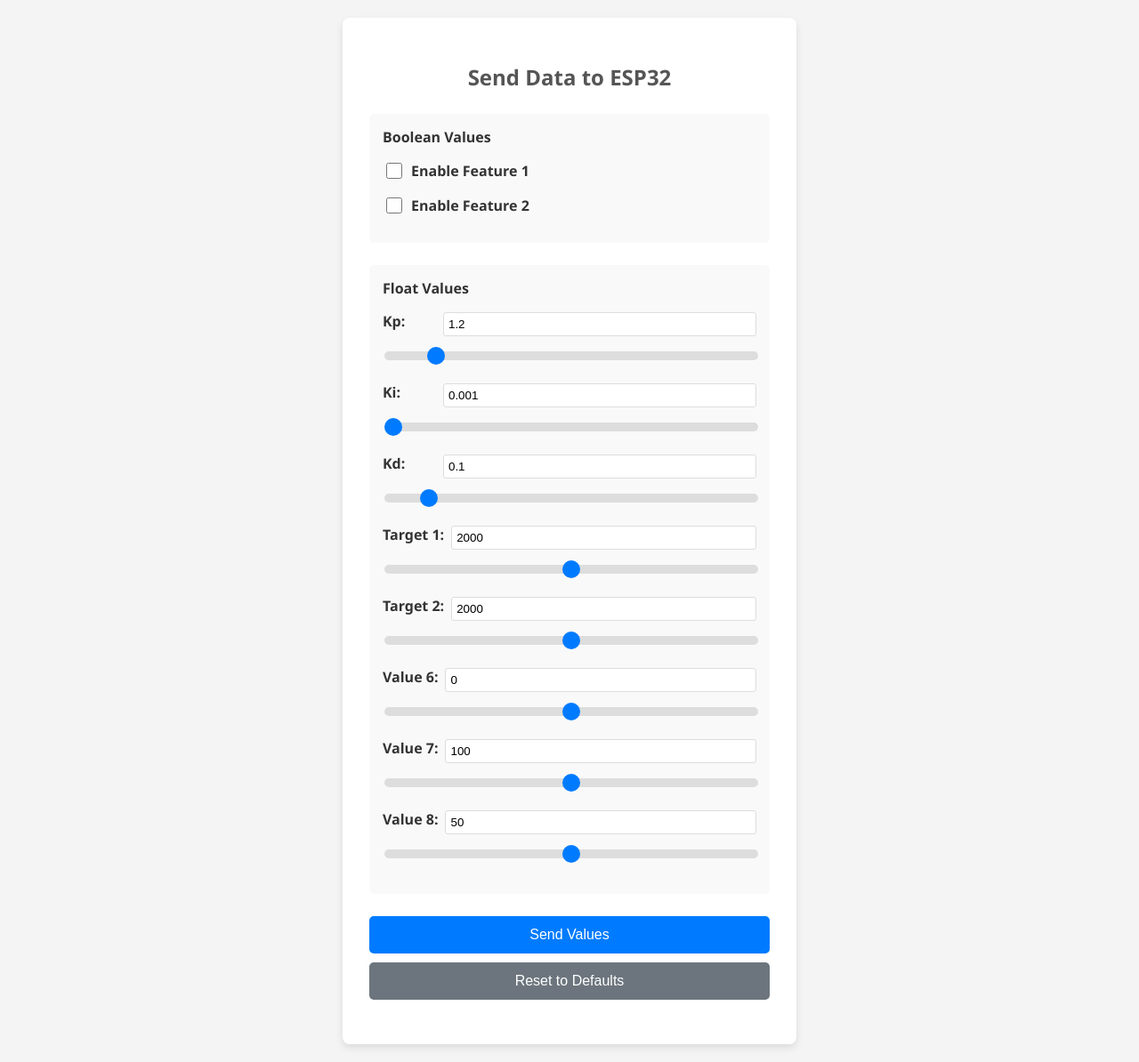
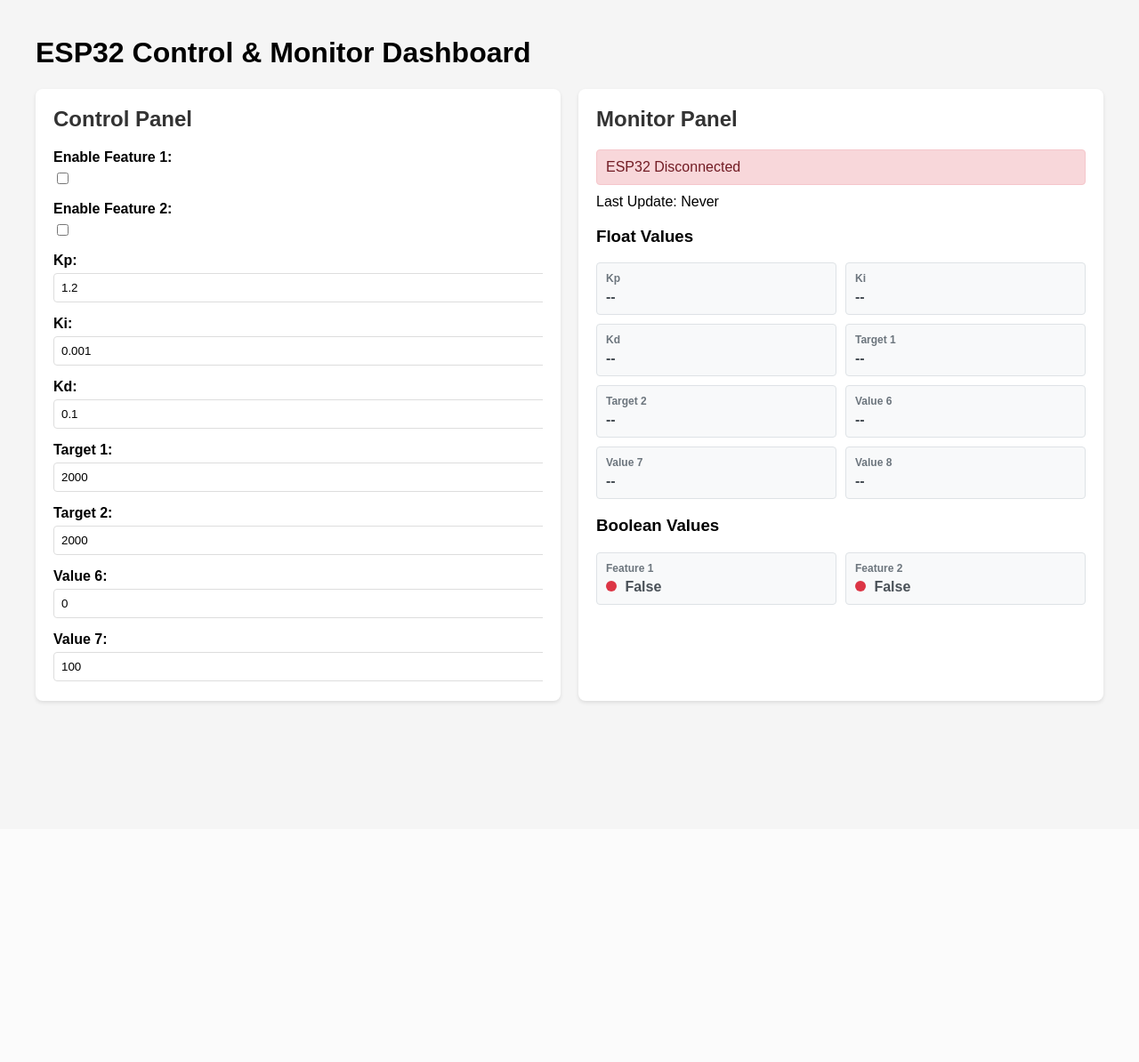
Before and after one commit to lucasgmf/scara-server, a Flask app: page / in a window 1280 px wide. Shown: the whole page at 89% size. After the commit the page ends 791 px from the top, so only its background shows below. Run offline with Flask 3, Linux system fonts and the light colour scheme; some libraries are stand-ins or nearby versions.

Commit message:
updated gui with monitoring

```diff
--- a/pc-client/templates/index.html
+++ b/pc-client/templates/index.html
@@ -3,185 +3,276 @@
 <head>
     <meta charset="UTF-8">
     <meta name="viewport" content="width=device-width, initial-scale=1.0">
-    <title>Interactive Data Sender</title>
+    <title>ESP32 Control & Monitor</title>
+    <script src="https://cdnjs.cloudflare.com/ajax/libs/socket.io/4.0.1/socket.io.js"></script>
     <style>
         body {
-            font-family: 'Segoe UI', Tahoma, Geneva, Verdana, sans-serif;
-            display: flex;
-            justify-content: center;
-            align-items: center;
-            min-height: 100vh;
-            margin: 0;
-            background-color: #f4f4f4;
-            color: #333;
+            font-family: Arial, sans-serif;
+            max-width: 1200px;
+            margin: 0 auto;
             padding: 20px;
+            background-color: #f5f5f5;
         }
         .container {
-            width: 450px;
-            padding: 30px;
-            background-color: #fff;
-            border-radius: 8px;
-            box-shadow: 0 4px 8px rgba(0, 0, 0, 0.1);
-        }
-        h2 {
-            text-align: center;
-            margin-bottom: 25px;
-            color: #555;
+            display: grid;
+            grid-template-columns: 1fr 1fr;
+            gap: 20px;
         }
         .section {
-            margin-bottom: 25px;
-            padding: 15px;
-            background-color: #f9f9f9;
-            border-radius: 5px;
+            background: white;
+            padding: 20px;
+            border-radius: 8px;
+            box-shadow: 0 2px 4px rgba(0,0,0,0.1);
         }
-        .section h3 {
+        .section h2 {
+            color: #333;
             margin-top: 0;
-            margin-bottom: 15px;
-            color: #333;
-            font-size: 16px;
         }
-        .boolean-container {
+        .form-group {
             margin-bottom: 15px;
         }
-        .boolean-container label {
-            display: flex;
-            align-items: center;
-            font-weight: 600;
-            cursor: pointer;
+        label {
+            display: block;
+            margin-bottom: 5px;
+            font-weight: bold;
         }
-        .boolean-container input[type="checkbox"] {
-            margin-right: 10px;
-            width: 18px;
-            height: 18px;
-            cursor: pointer;
+        input[type="number"], input[type="checkbox"] {
+            width: 100%;
+            padding: 8px;
+            border: 1px solid #ddd;
+            border-radius: 4px;
         }
-        .slider-container {
-            margin-bottom: 20px;
+        input[type="checkbox"] {
+            width: auto;
         }
-        .slider-container label {
-            display: block;
-            margin-bottom: 8px;
-            font-weight: 600;
-        }
-        .slider-container input[type="range"] {
-            width: 100%;
-            -webkit-appearance: none;
-            height: 10px;
-            border-radius: 5px;
-            background: #ddd;
-            outline: none;
-            -webkit-transition: .2s;
-            transition: opacity .2s;
-        }
-        .slider-container input[type="range"]::-webkit-slider-thumb {
-            -webkit-appearance: none;
-            appearance: none;
-            width: 20px;
-            height: 20px;
-            border-radius: 50%;
-            background: #007bff;
-            cursor: pointer;
-        }
-        .slider-container input[type="range"]::-moz-range-thumb {
-            width: 20px;
-            height: 20px;
-            border-radius: 50%;
-            background: #007bff;
-            cursor: pointer;
-        }
-        .slider-container span {
-            font-weight: bold;
-            color: #007bff;
-        }
-        .input-row {
-            display: flex;
-            align-items: center;
-            margin-bottom: 8px;
-        }
-        .input-row label {
-            margin-right: 8px;
-            min-width: 60px;
-        }
-        .input-row input[type="number"] {
-            flex: 1;
-            padding: 5px;
-            border: 1px solid #ddd;
-            border-radius: 3px;
-        }
-        button[type="submit"] {
-            width: 100%;
-            padding: 12px;
-            border: none;
-            border-radius: 5px;
+        button {
             background-color: #007bff;
             color: white;
+            padding: 10px 20px;
+            border: none;
+            border-radius: 4px;
+            cursor: pointer;
             font-size: 16px;
-            cursor: pointer;
-            transition: background-color 0.3s ease;
+            margin-right: 10px;
             margin-bottom: 10px;
         }
-        button[type="submit"]:hover {
+        button:hover {
             background-color: #0056b3;
         }
-        button[type="button"] {
-            width: 100%;
-            padding: 12px;
-            border: none;
-            border-radius: 5px;
+        button.reset {
             background-color: #6c757d;
-            color: white;
-            font-size: 16px;
-            cursor: pointer;
-            transition: background-color 0.3s ease;
         }
-        button[type="button"]:hover {
+        button.reset:hover {
             background-color: #545b62;
         }
-        #status {
-            text-align: center;
-            margin-top: 20px;
-            color: #28a745;
+        .status {
+            padding: 10px;
+            border-radius: 4px;
+            margin: 10px 0;
+        }
+        .status.connected {
+            background-color: #d4edda;
+            color: #155724;
+            border: 1px solid #c3e6cb;
+        }
+        .status.disconnected {
+            background-color: #f8d7da;
+            color: #721c24;
+            border: 1px solid #f5c6cb;
+        }
+        .monitor-grid {
+            display: grid;
+            grid-template-columns: repeat(auto-fit, minmax(200px, 1fr));
+            gap: 10px;
+            margin-top: 15px;
+        }
+        .monitor-item {
+            background-color: #f8f9fa;
+            padding: 10px;
+            border-radius: 4px;
+            border: 1px solid #dee2e6;
+        }
+        .monitor-item label {
+            font-size: 12px;
+            color: #6c757d;
+            margin-bottom: 5px;
+        }
+        .monitor-item .value {
+            font-size: 16px;
+            font-weight: bold;
+            color: #495057;
+        }
+        .boolean-indicator {
+            display: inline-block;
+            width: 12px;
+            height: 12px;
+            border-radius: 50%;
+            margin-right: 5px;
+        }
+        .boolean-true {
+            background-color: #28a745;
+        }
+        .boolean-false {
+            background-color: #dc3545;
+        }
+        .control-section {
+            max-height: 600px;
+            overflow-y: auto;
+        }
+        .alert {
+            padding: 10px;
+            margin: 10px 0;
+            border-radius: 4px;
+        }
+        .alert-success {
+            background-color: #d4edda;
+            color: #155724;
+            border: 1px solid #c3e6cb;
+        }
+        .alert-error {
+            background-color: #f8d7da;
+            color: #721c24;
+            border: 1px solid #f5c6cb;
+        }
+        @media (max-width: 768px) {
+            .container {
+                grid-template-columns: 1fr;
+            }
         }
     </style>
+</head>
+<body>
+    <h1>ESP32 Control & Monitor Dashboard</h1>
+
+    <div class="container">
+        <!-- Control Section -->
+        <div class="section">
+            <h2>Control Panel</h2>
+            <div class="control-section">
+                <form id="controlForm">
+                    <div class="form-group">
+                        <label for="bool1">Enable Feature 1:</label>
+                        <input type="checkbox" id="bool1" name="bool1">
+                    </div>
+                    <div class="form-group">
+                        <label for="bool2">Enable Feature 2:</label>
+                        <input type="checkbox" id="bool2" name="bool2">
+                    </div>
+
+                    <div class="form-group">
+                        <label for="float1">Kp:</label>
+                        <input type="number" id="float1" name="float1" step="0.01" value="1.2" min="0" max="10">
+                    </div>
+                    <div class="form-group">
+                        <label for="float2">Ki:</label>
+                        <input type="number" id="float2" name="float2" step="0.001" value="0.001" min="0" max="1">
+                    </div>
+                    <div class="form-group">
+                        <label for="float3">Kd:</label>
+                        <input type="number" id="float3" name="float3" step="0.001" value="0.1" min="0" max="1">
+                    </div>
+                    <div class="form-group">
+                        <label for="float4">Target 1:</label>
+                        <input type="number" id="float4" name="float4" step="1" value="2000" min="1000" max="3000">
+                    </div>
+                    <div class="form-group">
+                        <label for="float5">Target 2:</label>
+                        <input type="number" id="float5" name="float5" step="1" value="2000" min="1000" max="3000">
+                    </div>
+                    <div class="form-group">
+                        <label for="float6">Value 6:</label>
+                        <input type="number" id="float6" name="float6" step="0.1" value="0.0" min="-100" max="100">
+                    </div>
+                    <div class="form-group">
+                        <label for="float7">Value 7:</label>
+                        <input type="number" id="float7" name="float7" step="0.1" value="100.0" min="0" max="200">
+                    </div>
+                    <div class="form-group">
+                        <label for="float8">Value 8:</label>
+                        <input type="number" id="float8" name="float8" step="0.1" value="50.0" min="0" max="100">
+                    </div>
+
+                    <button type="submit">Send to ESP32</button>
+                    <button type="button" class="reset" onclick="resetToDefaults()">Reset to Defaults</button>
+                </form>
+            </div>
+            <div id="sendStatus"></div>
+        </div>
+
+        <!-- Monitor Section -->
+        <div class="section">
+            <h2>Monitor Panel</h2>
+            <div id="connectionStatus" class="status disconnected">
+                ESP32 Disconnected
+            </div>
+            <div id="lastUpdate">Last Update: Never</div>
+
+            <h3>Float Values</h3>
+            <div class="monitor-grid" id="floatValues">
+                <div class="monitor-item">
+                    <label>Kp</label>
+                    <div class="value">--</div>
+                </div>
+                <div class="monitor-item">
+                    <label>Ki</label>
+                    <div class="value">--</div>
+                </div>
+                <div class="monitor-item">
+                    <label>Kd</label>
+                    <div class="value">--</div>
+                </div>
+                <div class="monitor-item">
+                    <label>Target 1</label>
+                    <div class="value">--</div>
+                </div>
+                <div class="monitor-item">
+                    <label>Target 2</label>
+                    <div class="value">--</div>
+                </div>
+                <div class="monitor-item">
+                    <label>Value 6</label>
+                    <div class="value">--</div>
+                </div>
+                <div class="monitor-item">
+                    <label>Value 7</label>
+                    <div class="value">--</div>
+                </div>
+                <div class="monitor-item">
+                    <label>Value 8</label>
+                    <div class="value">--</div>
+                </div>
+            </div>
+
+            <h3>Boolean Values</h3>
+            <div class="monitor-grid" id="booleanValues">
+                <div class="monitor-item">
+                    <label>Feature 1</label>
+                    <div class="value">
+                        <span class="boolean-indicator boolean-false"></span>
+                        False
+                    </div>
+                </div>
+                <div class="monitor-item">
+                    <label>Feature 2</label>
+                    <div class="value">
+                        <span class="boolean-indicator boolean-false"></span>
+                        False
+                    </div>
+                </div>
+            </div>
+        </div>
+    </div>
+
     <script>
-        function updateValue(sliderId, outputId) {
-            document.getElementById(outputId).innerText = document.getElementById(sliderId).value;
+        // Try to initialize Socket.IO, but don't break if it's not available
+        let socket;
+        try {
+            socket = io();
+        } catch (e) {
+            console.log('Socket.IO not available, monitoring disabled');
         }
 
-        function sendValues(event) {
-            event.preventDefault(); // Prevent form from reloading page
-            let formData = new FormData(document.getElementById("dataForm"));
-
-            // Add boolean values
-            formData.set("bool1", document.getElementById("bool1").checked ? "true" : "false");
-            formData.set("bool2", document.getElementById("bool2").checked ? "true" : "false");
-
-            fetch("/", {
-                method: "POST",
-                body: formData
-            })
-            .then(response => response.text())
-            .then(data => {
-                document.getElementById("status").innerText = "Values sent successfully!";
-                setTimeout(() => document.getElementById("status").innerText = "", 2000); // Clear message after 2 sec
-            })
-            .catch(error => {
-                console.error("Error:", error);
-                document.getElementById("status").innerText = "Error sending values.";
-                setTimeout(() => document.getElementById("status").innerText = "", 2000);
-            });
-        }
-
-        function syncInput(sliderId, inputId) {
-            const val = document.getElementById(sliderId).value;
-            document.getElementById(inputId).value = val;
-        }
-
-        function syncSlider(inputId, sliderId) {
-            const val = document.getElementById(inputId).value;
-            document.getElementById(sliderId).value = val;
-        }
-
+        // Default values
         const defaultValues = {
             bool1: false,
             bool2: false,
@@ -195,6 +286,46 @@
             float8: 50.0
         };
 
+        // Handle form submission
+        document.getElementById('controlForm').addEventListener('submit', async (e) => {
+            e.preventDefault();
+
+            const formData = new FormData();
+
+            // Add boolean values
+            formData.append("bool1", document.getElementById("bool1").checked ? "true" : "false");
+            formData.append("bool2", document.getElementById("bool2").checked ? "true" : "false");
+
+            // Add float values
+            for (let i = 1; i <= 8; i++) {
+                formData.append(`float${i}`, document.getElementById(`float${i}`).value);
+            }
+
+            try {
+                const response = await fetch('/', {
+                    method: 'POST',
+                    body: formData
+                });
+
+                const result = await response.text();
+                showStatus(result, 'success');
+            } catch (error) {
+                showStatus('Error: ' + error.message, 'error');
+            }
+        });
+
+        // Show status message
+        function showStatus(message, type) {
+            const statusElement = document.getElementById('sendStatus');
+            statusElement.className = `alert alert-${type}`;
+            statusElement.textContent = message;
+            setTimeout(() => {
+                statusElement.textContent = '';
+                statusElement.className = '';
+            }, 3000);
+        }
+
+        // Reset to defaults
         function resetToDefaults() {
             for (const [id, value] of Object.entries(defaultValues)) {
                 const element = document.getElementById(id);
@@ -202,117 +333,81 @@
                     element.checked = value;
                 } else {
                     element.value = value;
-                    // Update corresponding slider if it exists
-                    const sliderId = 'slider' + id.slice(-1);
-                    const slider = document.getElementById(sliderId);
-                    if (slider) {
-                        slider.value = value;
-                    }
                 }
             }
         }
 
-        // Initialize sliders on page load
-        window.onload = function() {
-            resetToDefaults();
-        };
+        // Initialize with default values
+        resetToDefaults();
+
+        // Handle monitoring data updates (if Socket.IO is available)
+        if (socket) {
+            socket.on('monitor_update', (data) => {
+                updateMonitorDisplay(data);
+            });
+
+            socket.on('connect', () => {
+                console.log('Connected to monitoring server');
+            });
+
+            socket.on('disconnect', () => {
+                console.log('Disconnected from monitoring server');
+                const statusElement = document.getElementById('connectionStatus');
+                statusElement.className = 'status disconnected';
+                statusElement.textContent = 'ESP32 Disconnected';
+            });
+        }
+
+        function updateMonitorDisplay(data) {
+            // Update connection status
+            const statusElement = document.getElementById('connectionStatus');
+            if (data.connected) {
+                statusElement.className = 'status connected';
+                statusElement.textContent = 'ESP32 Connected';
+            } else {
+                statusElement.className = 'status disconnected';
+                statusElement.textContent = 'ESP32 Disconnected';
+            }
+
+            // Update timestamp
+            document.getElementById('lastUpdate').textContent =
+                'Last Update: ' + new Date(data.timestamp * 1000).toLocaleTimeString();
+
+            // Update float values
+            if (data.floats && data.floats.length >= 8) {
+                const floatLabels = ['Kp', 'Ki', 'Kd', 'Target 1', 'Target 2', 'Value 6', 'Value 7', 'Value 8'];
+                const floatContainer = document.getElementById('floatValues');
+                floatContainer.innerHTML = '';
+                data.floats.forEach((value, index) => {
+                    const div = document.createElement('div');
+                    div.className = 'monitor-item';
+                    div.innerHTML = `
+                        <label>${floatLabels[index] || `Float ${index + 1}`}</label>
+                        <div class="value">${value.toFixed(3)}</div>
+                    `;
+                    floatContainer.appendChild(div);
+                });
+            }
+
+            // Update boolean values
+            if (data.booleans && data.booleans.length >= 2) {
+                const boolLabels = ['Feature 1', 'Feature 2'];
+                const boolContainer = document.getElementById('booleanValues');
+                boolContainer.innerHTML = '';
+                data.booleans.forEach((value, index) => {
+                    const div = document.createElement('div');
+                    div.className = 'monitor-item';
+                    div.innerHTML = `
+                        <label>${boolLabels[index] || `Boolean ${index + 1}`}</label>
+                        <div class="value">
+                            <span class="boolean-indicator ${value ? 'boolean-true' : 'boolean-false'}"></span>
+                            ${value ? 'True' : 'False'}
+                        </div>
+                    `;
+                    boolContainer.appendChild(div);
+                });
+            }
+        }
     </script>
-</head>
-<body>
-    <div class="container">
-        <h2>Send Data to ESP32</h2>
-        <form id="dataForm" onsubmit="sendValues(event)">
-
-            <!-- Boolean Section -->
-            <div class="section">
-                <h3>Boolean Values</h3>
-                <div class="boolean-container">
-                    <label>
-                        <input type="checkbox" id="bool1" name="bool1">
-                        Enable Feature 1
-                    </label>
-                </div>
-                <div class="boolean-container">
-                    <label>
-                        <input type="checkbox" id="bool2" name="bool2">
-                        Enable Feature 2
-                    </label>
-                </div>
-            </div>
-
-            <!-- Float Section -->
-            <div class="section">
-                <h3>Float Values</h3>
-
-                <div class="slider-container">
-                    <div class="input-row">
-                        <label for="float1">Kp:</label>
-                        <input type="number" id="float1" name="float1" min="0" max="10" value="1.2" step="0.01" oninput="syncSlider('float1', 'slider1')">
-                    </div>
-                    <input type="range" id="slider1" min="0" max="10" value="1.2" step="0.01" oninput="syncInput('slider1', 'float1')">
-                </div>
-
-                <div class="slider-container">
-                    <div class="input-row">
-                        <label for="float2">Ki:</label>
-                        <input type="number" id="float2" name="float2" min="0" max="1" value="0.001" step="0.001" oninput="syncSlider('float2', 'slider2')">
-                    </div>
-                    <input type="range" id="slider2" min="0" max="1" value="0.001" step="0.001" oninput="syncInput('slider2', 'float2')">
-                </div>
-
-                <div class="slider-container">
-                    <div class="input-row">
-                        <label for="float3">Kd:</label>
-                        <input type="number" id="float3" name="float3" min="0" max="1" value="0.1" step="0.001" oninput="syncSlider('float3', 'slider3')">
-                    </div>
-                    <input type="range" id="slider3" min="0" max="1" value="0.1" step="0.001" oninput="syncInput('slider3', 'float3')">
-                </div>
-
-                <div class="slider-container">
-                    <div class="input-row">
-                        <label for="float4">Target 1:</label>
-                        <input type="number" id="float4" name="float4" min="1000" max="3000" value="2000" step="1" oninput="syncSlider('float4', 'slider4')">
-                    </div>
-                    <input type="range" id="slider4" min="1000" max="3000" value="2000" step="1" oninput="syncInput('slider4', 'float4')">
-                </div>
-
-                <div class="slider-container">
-                    <div class="input-row">
-                        <label for="float5">Target 2:</label>
-                        <input type="number" id="float5" name="float5" min="1000" max="3000" value="2000" step="1" oninput="syncSlider('float5', 'slider5')">
-                    </div>
-                    <input type="range" id="slider5" min="1000" max="3000" value="2000" step="1" oninput="syncInput('slider5', 'float5')">
-                </div>
-
-                <div class="slider-container">
-                    <div class="input-row">
-                        <label for="float6">Value 6:</label>
-                        <input type="number" id="float6" name="float6" min="-100" max="100" value="0.0" step="0.1" oninput="syncSlider('float6', 'slider6')">
-                    </div>
-                    <input type="range" id="slider6" min="-100" max="100" value="0.0" step="0.1" oninput="syncInput('slider6', 'float6')">
-                </div>
-
-                <div class="slider-container">
-                    <div class="input-row">
-                        <label for="float7">Value 7:</label>
-                        <input type="number" id="float7" name="float7" min="0" max="200" value="100.0" step="0.1" oninput="syncSlider('float7', 'slider7')">
-                    </div>
-                    <input type="range" id="slider7" min="0" max="200" value="100.0" step="0.1" oninput="syncInput('slider7', 'float7')">
-                </div>
-
-                <div class="slider-container">
-                    <div class="input-row">
-                        <label for="float8">Value 8:</label>
-                        <input type="number" id="float8" name="float8" min="0" max="100" value="50.0" step="0.1" oninput="syncSlider('float8', 'slider8')">
-                    </div>
-                    <input type="range" id="slider8" min="0" max="100" value="50.0" step="0.1" oninput="syncInput('slider8', 'float8')">
-                </div>
-            </div>
-
-            <button type="submit">Send Values</button>
-            <button type="button" onclick="resetToDefaults()">Reset to Defaults</button>
-        </form>
-        <p id="status"></p>
-    </div>
 </body>
 </html>
```
